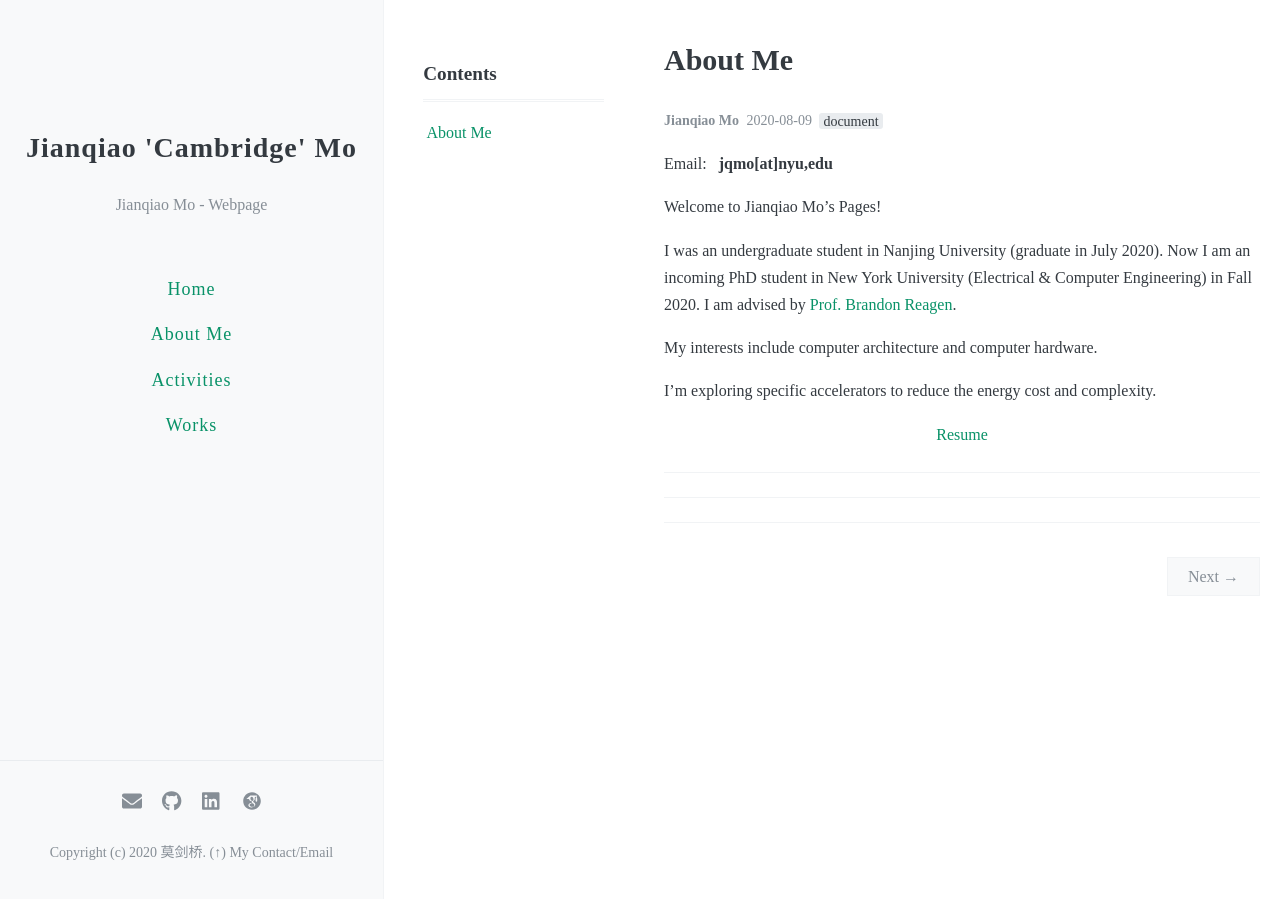
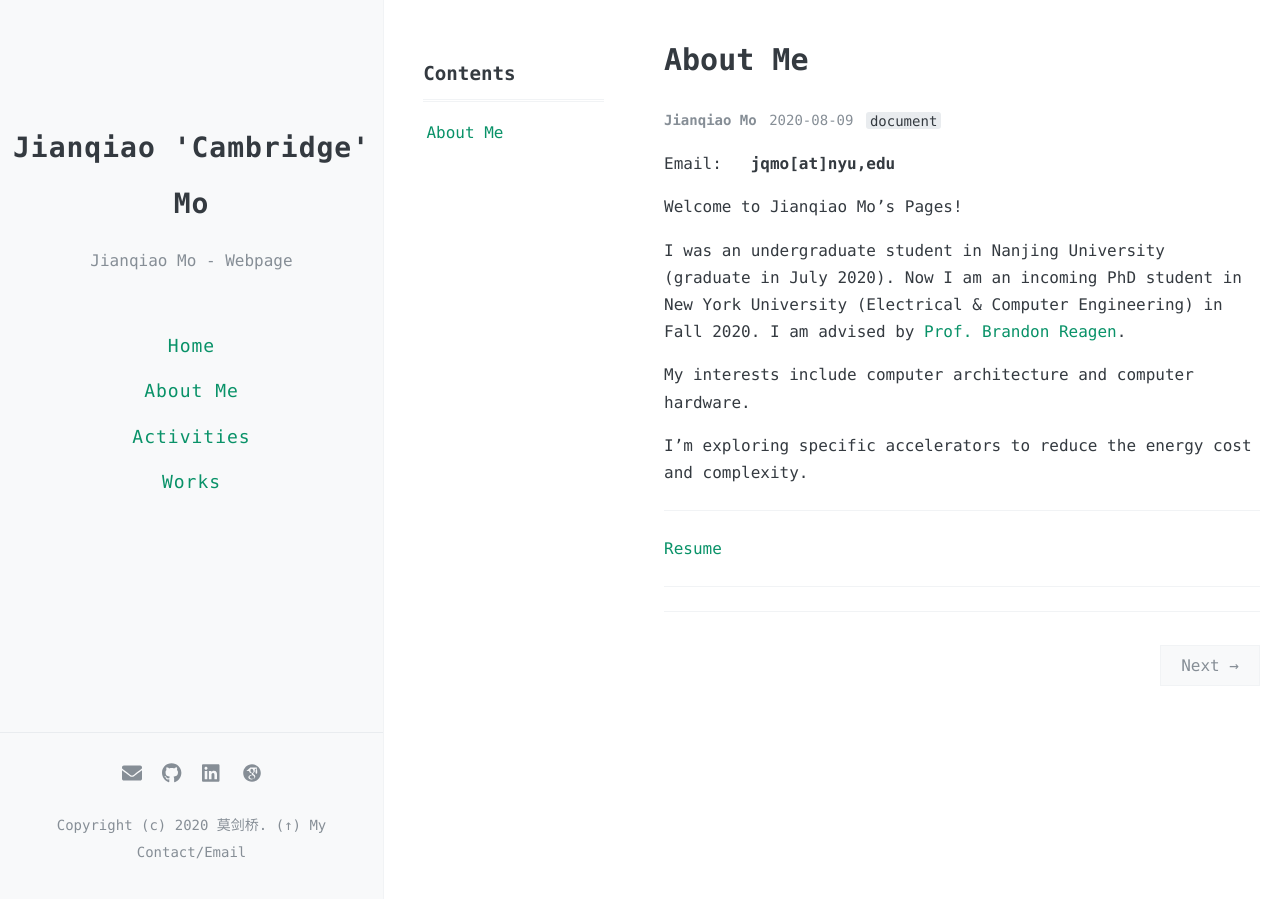
Before and after one commit to jianqiaomo/mywebpage, a Jekyll site: the page built from _posts/2020-08-09-about.md, in a window 1280 px wide. Built offline with Jekyll 4.4.1, drawn with Linux system fonts in a browser that asks for light colours; comment, search, counter and statistics services are not loaded.

Commit message:
font Consolas

```diff
--- a/_posts/2020-08-09-about.md
+++ b/_posts/2020-08-09-about.md
@@ -23,9 +23,8 @@
 [//]: <> (I'm exploring the intersection of DNN models and the specific accelerators to reduce the energy cost and complexity.)
 I'm exploring specific accelerators to reduce the energy cost and complexity.
 
-<center>
-<a href="https://drive.google.com/file/d/1lWFPTrvPk4O0STUJrI1ZuDtM7Gpwl0EO/view?usp=sharing">Resume</a>
-</center>
 
 ***
+[Resume](https://drive.google.com/file/d/1lWFPTrvPk4O0STUJrI1ZuDtM7Gpwl0EO/view?usp=sharing)
+
 ***
--- a/_sass/_variables.scss
+++ b/_sass/_variables.scss
@@ -26,7 +26,7 @@
 
 // Fonts
 //$base-font: "Noto Serif","PT Serif",source-han-serif-sc, "Source Han Serif SC", "Source Han Serif CN", "Source Han Serif TC", "Source Han Serif TW", "Source Han Serif","Songti SC", SimSon, serif;
-$base-font: "SF Pro";
+$base-font: Consolas;
 $code-font: 'Menlo', 'Courier New', 'Monaco', 'Spoqa Han Sans', monospace;
 
 // Font sizes
```
